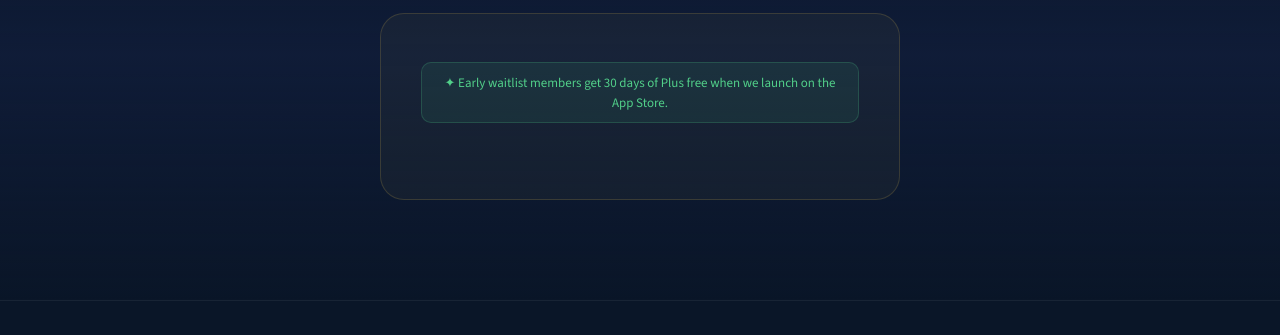
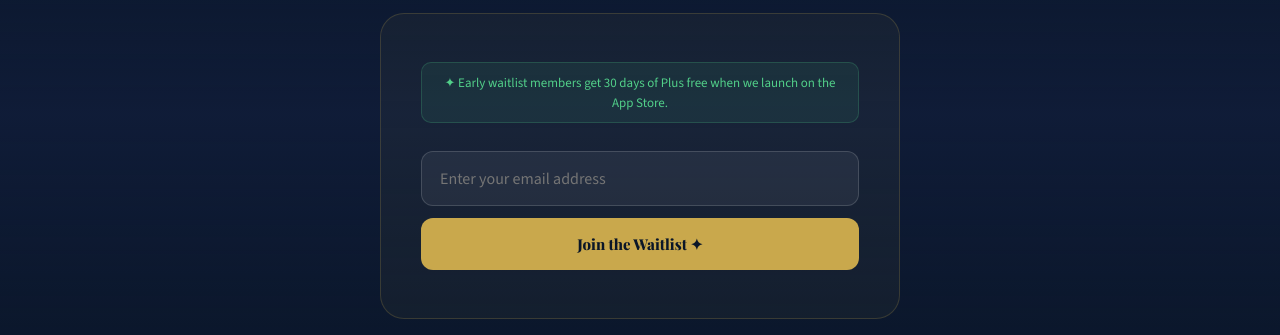
Before and after one commit to antoinerrussell92-oss/fullscope-proxy, a website: page public/index.html in a window 1280 px wide. Shown: the part 5236-5571 px from the top of the page. Drawn offline with nearby package versions, Linux system fonts and the light colour scheme; a web font is replaced by a local one.

Commit message:
Update index.html

```diff
--- a/public/index.html
+++ b/public/index.html
@@ -982,9 +982,58 @@ footer {
     </div>
     <div class="waitlist-card reveal">
       <div class="waitlist-perk">✦ Early waitlist members get 30 days of Plus free when we launch on the App Store.</div>
-      <div id="beehiiv-form-wrapper" style="width:100%;max-width:100%;overflow:hidden;">
-        <script async src="https://subscribe-forms.beehiiv.com/v3/loader.js" data-beehiiv-form="71830a54-5724-4ab8-8904-ac0cf85bb832"></script>
-      </div>
+      <div id="beehiiv-form-wrapper">
+  <div id="bh-form-success" style="display:none;background:rgba(82,208,138,0.1);border:0.5px solid rgba(82,208,138,0.3);border-radius:12px;padding:20px;text-align:center;">
+    <div style="font-size:24px;margin-bottom:8px;">✓</div>
+    <div style="font-family:'Playfair Display',serif;font-size:16px;font-weight:800;color:#52d08a;margin-bottom:6px;">You're on the list!</div>
+    <div style="font-size:13px;color:#8fa3c8;">Check your inbox to confirm. Early members get 30 days of Plus free.</div>
+  </div>
+  <div id="bh-form-error" style="display:none;background:rgba(246,91,91,0.08);border:0.5px solid rgba(246,91,91,0.2);border-radius:12px;padding:14px;text-align:center;margin-bottom:12px;">
+    <div style="font-size:13px;color:#f65b5b;" id="bh-error-text">Something went wrong. Please try again.</div>
+  </div>
+  <div id="bh-form-fields" style="display:flex;flex-direction:column;gap:12px;width:100%;">
+    <input id="bh-email" type="email" placeholder="Enter your email address" autocomplete="email" style="width:100%;padding:16px 18px;background:rgba(255,255,255,0.06);border:0.5px solid rgba(255,255,255,0.15);border-radius:12px;color:#f0f4fc;font-family:'Source Sans 3',sans-serif;font-size:16px;outline:none;box-sizing:border-box;-webkit-appearance:none;" onfocus="this.style.borderColor='rgba(201,168,76,0.5)'" onblur="this.style.borderColor='rgba(255,255,255,0.15)'">
+    <button id="bh-submit" onclick="submitBeehiiv()" style="width:100%;padding:16px;background:#c9a84c;color:#0a1628;font-family:'Playfair Display',serif;font-size:15px;font-weight:800;border:none;border-radius:12px;cursor:pointer;-webkit-appearance:none;">Join the Waitlist ✦</button>
+  </div>
+</div>
+<script>
+async function submitBeehiiv() {
+  const email = document.getElementById('bh-email').value.trim();
+  const btn = document.getElementById('bh-submit');
+  const errorEl = document.getElementById('bh-form-error');
+  const errorText = document.getElementById('bh-error-text');
+  if (!email || !email.includes('@')) {
+    errorText.textContent = 'Please enter a valid email address.';
+    errorEl.style.display = 'block';
+    return;
+  }
+  btn.textContent = 'Joining…';
+  btn.disabled = true;
+  errorEl.style.display = 'none';
+  try {
+    const res = await fetch('https://api.beehiiv.com/v2/publications/pub_5fb3036e-b6b3-4efd-85b4-b6eddb698348/subscriptions', {
+      method: 'POST',
+      headers: { 'Content-Type': 'application/json' },
+      body: JSON.stringify({ email, reactivate_existing: false, send_welcome_email: true })
+    });
+    if (res.ok || res.status === 201 || res.status === 200) {
+      document.getElementById('bh-form-fields').style.display = 'none';
+      document.getElementById('bh-form-success').style.display = 'block';
+    } else {
+      const data = await res.json().catch(() => ({}));
+      errorText.textContent = data.message || 'Something went wrong. Please try again.';
+      errorEl.style.display = 'block';
+      btn.textContent = 'Join the Waitlist ✦';
+      btn.disabled = false;
+    }
+  } catch(e) {
+    errorText.textContent = 'Network error. Please try again.';
+    errorEl.style.display = 'block';
+    btn.textContent = 'Join the Waitlist ✦';
+    btn.disabled = false;
+  }
+}
+</script>
     </div>
   </div>
 </section>
```
